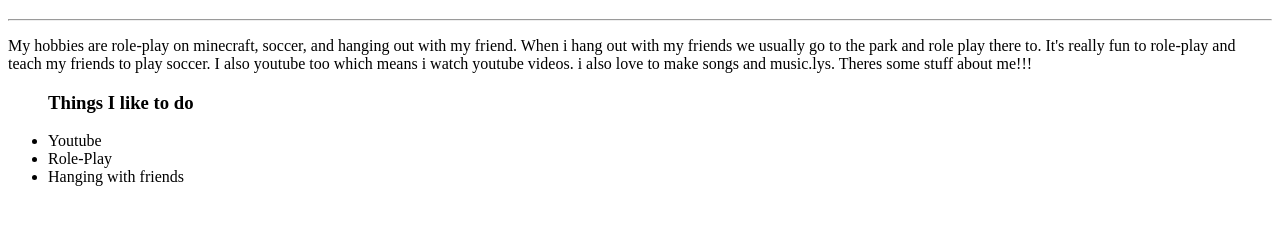
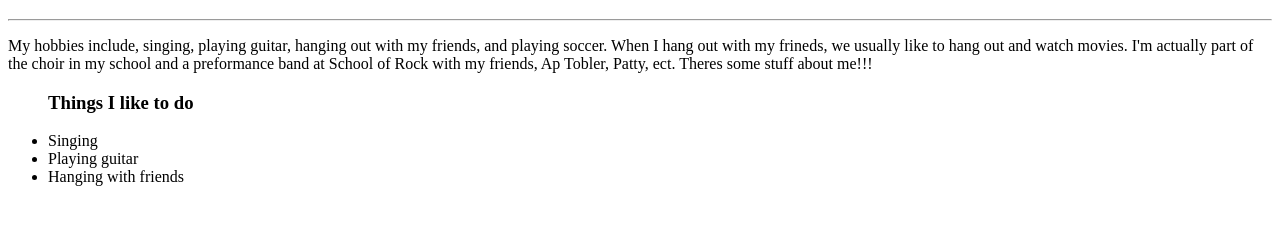
Before and after one commit to Meowfluf4/Meowfluf4.github.io, a plain HTML site: page becauseican.html in a window 1280 px wide. Shown: the part 119-344 px from the top of the page. Drawn offline with Linux system fonts and the light colour scheme.

Commit message:
Update becauseican.html

```diff
--- a/becauseican.html
+++ b/becauseican.html
@@ -14,13 +14,13 @@
 </ul>
 <h1 align="center">Hobbies</h1>
 <hr>
-<p>My hobbies are role-play on minecraft, soccer, and hanging out with my friend. When i hang out with my friends we usually go to the park and role play there to. It's really fun to role-play and teach my friends to play soccer. I also youtube too which means i watch youtube videos. i also love to make songs and music.lys. Theres some stuff about me!!!</p>
+<p>My hobbies include, singing, playing guitar, hanging out with my friends, and playing soccer. When I hang out with my frineds, we usually like to hang out and watch movies. I'm actually part of the choir in my school and a preformance band at School of Rock with my friends, Ap Tobler, Patty, ect. Theres some stuff about me!!!</p>
 
 
 <ul>
 <h3>Things I like to do</h3>
-<li>Youtube</li>
-<li>Role-Play</li>
+<li>Singing</li>
+<li>Playing guitar</li>
 <li>Hanging with friends</li>
 </ul>
 
```
